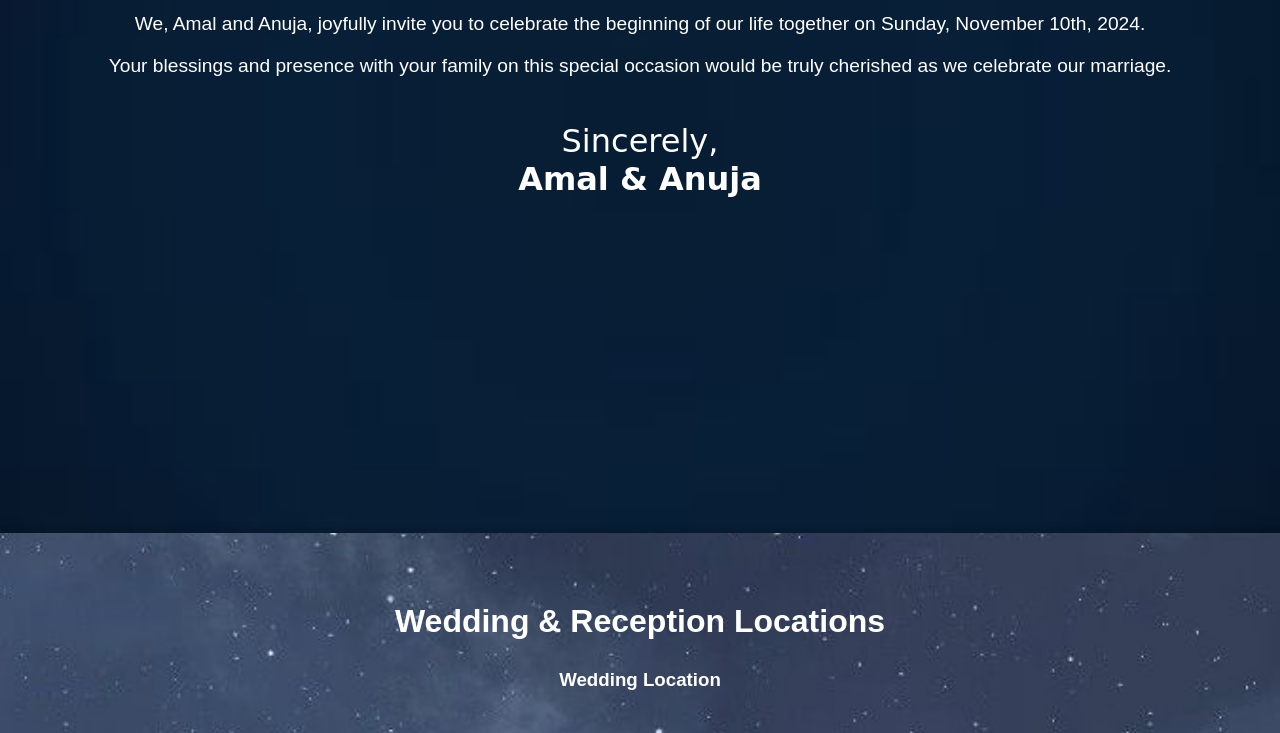
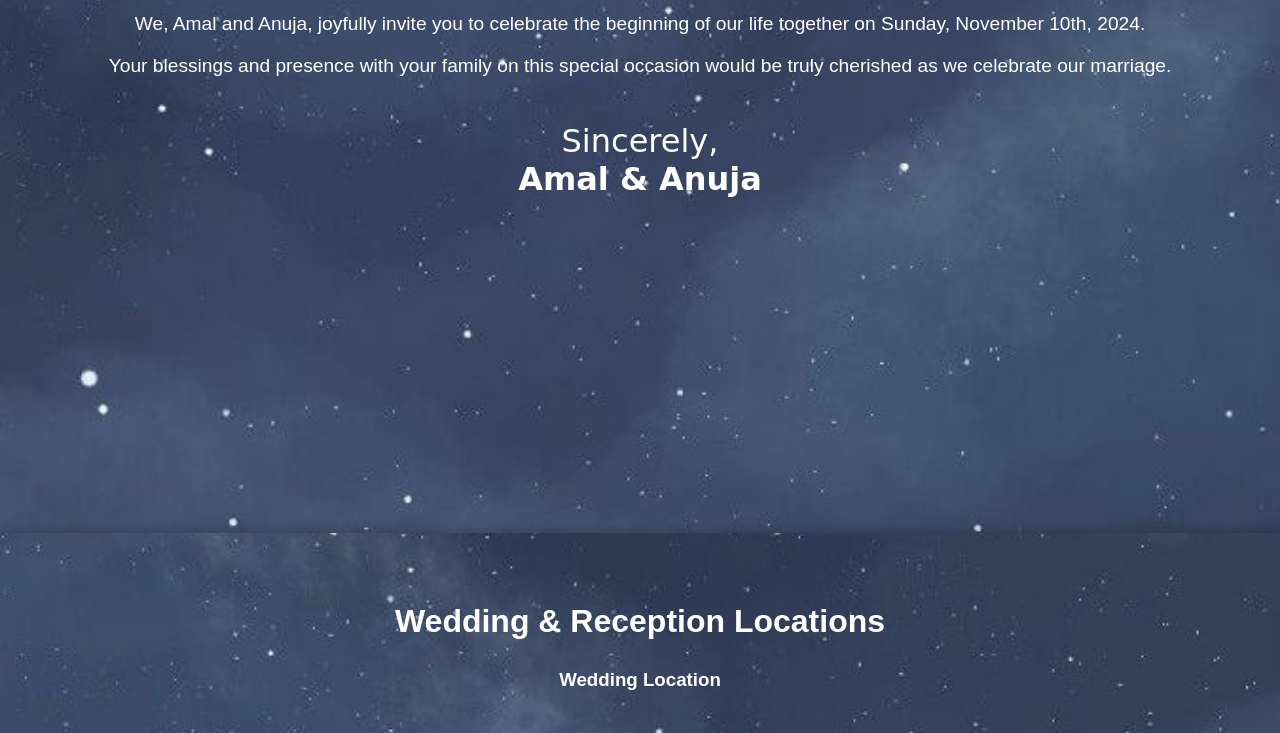
Before and after one commit to akhilambaady/wed_card, a plain HTML site: page index.html in a window 1280 px wide. Shown: the part 1067-1800 px from the top of the page. Drawn offline with Linux system fonts and the light colour scheme; grey boxes are pictures that could not be loaded.

Commit message:
Update index.html

```diff
--- a/index.html
+++ b/index.html
@@ -279,7 +279,7 @@
     </section>
 
     <!-- Second Section -->
-    <section id="secondPage" style="background: url('https://raw.githubusercontent.com/akhilambaady/wed_card/main/images/wed_back6.jpg') no-repeat center center/cover;">
+    <section id="secondPage" style="background: url('https://raw.githubusercontent.com/akhilambaady/wed_card/main/images/weddd.jpg') no-repeat center center/cover;">
         <div class="content second-page">
             <div class="image-container">
                 <img src="https://raw.githubusercontent.com/akhilambaady/wed_card/main/images/SAT01212_wed.jpg" alt="Profile Image">
```
